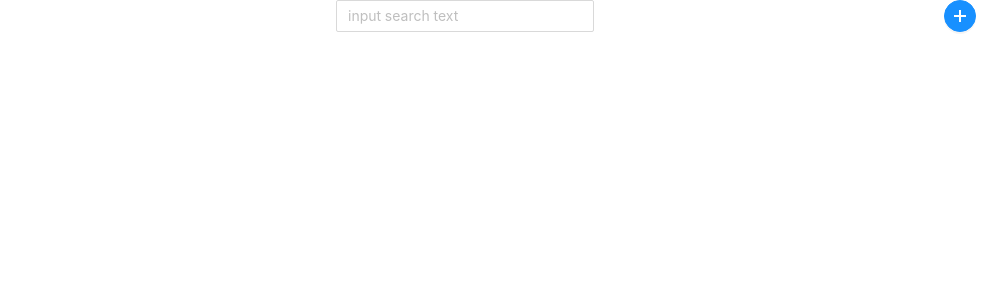
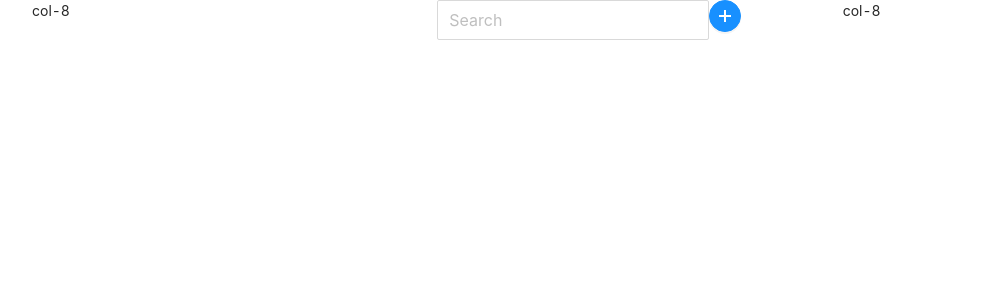
Before and after one commit to zeynepbozkirr/Todo-app, a Next.js app: page / in a window 1280 px wide. Shown: the top 300 px of the page, without its empty margins (0-1007 px from the left). Built offline with nearby package versions, Linux system fonts and the light colour scheme.

Commit message:
form edit

```diff
--- /dev/null
+++ b/components/Custom/CustomButton/index.js
@@ -0,0 +1,24 @@
+import React, {useState} from 'react';
+import 'antd/dist/antd.css';
+import {Form, Input, Space, Row, Col, Button} from 'antd';
+import {PlusOutlined} from "@ant-design/icons";
+
+const OpenFormButton = ({onClickButton,icons,types,htmlTypes,shapes,texts}) =>{
+    return(
+        <div>
+            <Button type={types? types :"primary"}
+                    htmlType={htmlTypes ? htmlTypes:"button"}
+                    shape={shapes }
+                    icon={icons}
+                    onClick={onClickButton}
+            >
+                {texts}
+            </Button>
+
+
+        </div>
+    )
+
+}
+
+export default OpenFormButton;
--- a/components/Custom/CustomInput/index.js
+++ b/components/Custom/CustomInput/index.js
@@ -3,12 +3,15 @@ import 'antd/dist/antd.css';
 import { Input} from 'antd';
 
 
-const CustomInput = () => (
+const CustomInput = ({placeholder,inpValues,onchangeInput}) => (
             <Input
-                placeholder="input search text"
-                allowClear
-                enterButton
+
+                placeholder={placeholder}
+                value={inpValues}
+                size="large"
+                onchange={onchangeInput}
             />
+
 
 );
 
--- a/components/TodoMain/Form/FormInput/index.js
+++ /dev/null
@@ -1,26 +0,0 @@
-import React from 'react';
-import 'antd/dist/antd.css';
-import {Form, Input, Space,Row,Col} from 'antd';
-import CustomInput from "../../../Custom/CustomInput"
-const { Search } = Input;
-const onSearch = (value) => console.log(value);
-
-
-const FormInputComp = () => (
-    <Space direction="vertical">
-        <Form.Item
-
-            name="Search"
-            rules={[
-                {required: true
-                }
-            ]}
-        >
-            <CustomInput />
-        </Form.Item>
-
-
-    </Space>
-);
-
-export default FormInputComp;
--- a/components/TodoMain/Form/SendButton/index.js
+++ /dev/null
@@ -1,25 +0,0 @@
-import React from 'react';
-import 'antd/dist/antd.css';
-import {Form, Input, Space, Row, Col, Button} from 'antd';
-import {PlusOutlined} from "@ant-design/icons";
-
-const { Search } = Input;
-const onSearch = (value) => console.log(value);
-
-
-const SendButton = () =>{
-
-
-    return(
-            <Form.Item >
-                <Button type="primary" htmlType="submit"  >
-                    Send
-                </Button>
-            </Form.Item>
-        )
-
-
-}
-
-
-export default SendButton;
--- a/components/TodoMain/Form/index.js
+++ b/components/TodoMain/Form/index.js
@@ -1,24 +1,63 @@
-import React from "react";
+import React ,{useState} from "react";
 import "antd/dist/antd.css";
-import {  Form, Select ,Col} from "antd";
-import SendButton from "./SendButton";
-import ResetButton from "./ResetButton";
-import FormInputComp from "./FormInput";
+import {Form, Select, Col, Button} from "antd";
+import CustomInput from "../../Custom/CustomInput";
+import CustomButton from "../../Custom/CustomButton";
+import {values} from "mobx";
 
-const { Option } = Select;
 
 const FormComp = () => {
+    const [inpValues,setInpValues]=useState({
+        title:"title",
+        content:"content"
+    })
     const [form] = Form.useForm();
 
-    const onFinish = (values) => {
-        console.log(values);
-    };
+    onchange=(val)=>
+    console.log(inpValues, "val")
+
+    const onFinish = async (e) => {
+        e.preventDefault()
+        console.log(values,"form");
+    }
 
     return (
-        <Form form={form} name="control-hooks" onFinish={onFinish}>
-            <FormInputComp/>
-            <FormInputComp/>
-            <SendButton/>
+        <Form form={form} name="control-hooks" onSubmit={onFinish}>
+            <Form.Item
+
+                name="Search"
+                rules={[
+                    {required: true
+                    }
+                ]}
+            >
+                <CustomInput inpValues={inpValues.title} placeholder={"Title"}  onchangeInput={(e)=> {
+                    setInpValues((prevState) => ({
+                        ...prevState,
+                        title: e.target.value,
+                    }));
+
+
+                }} />
+            </Form.Item>
+            <Form.Item
+                name="Search"
+                rules={[
+                    {required: true
+                    }
+                ]}
+            >
+                <CustomInput inpValues={inpValues.content} placeholder={"Content"} onchangeInput={(e)=> {
+                    setInpValues((prevState) => ({
+                        ...prevState,
+                        content: e.target.value,
+                    }));}}
+                />
+            </Form.Item>
+
+            <Form.Item >
+                <CustomButton htmlType={"submit"} texts={"Send"} />
+            </Form.Item>
         </Form>
     );
 };
--- a/components/TodoMain/Header/OpenFormButton/index.js
+++ b/components/TodoMain/Header/OpenFormButton/index.js
@@ -2,17 +2,16 @@ import React, {useState} from 'react';
 import 'antd/dist/antd.css';
 import {Form, Input, Space, Row, Col, Button} from 'antd';
 import {PlusOutlined} from "@ant-design/icons";
+import CustomButton from "../../../Custom/CustomButton";
 
 const OpenFormButton = ({onClickButton}) =>{
     return(
         <div>
-            <Button type="primary"
-                    htmlType="button"
-                    shape="circle"
-                    icon={<PlusOutlined />}
-                    onClick={onClickButton}
-            >
-            </Button>
+            < CustomButton
+                icons={<PlusOutlined />}
+                onClickButton={onClickButton}
+                shapes={"circle"}
+            />
 </div>
     )
 
--- a/components/TodoMain/Header/SearchInput/index.js
+++ b/components/TodoMain/Header/SearchInput/index.js
@@ -7,20 +7,21 @@ const onSearch = (value) => console.log(value);
 
 
 const SearchComp = () => (
-    <Space direction="vertical">
+
         <Form.Item
-
             name="Search"
             rules={[
-                {required: true
-                }
-            ]}
-        >
-           < CustomInput />
+                {
+                    required: true
+                }]}>
+           < CustomInput  allowClear
+                          enterButton
+                         placeholder={"Search"}
+           />
         </Form.Item>
 
 
-    </Space>
+
 );
 
 export default SearchComp;
--- a/components/TodoMain/index.js
+++ b/components/TodoMain/index.js
@@ -13,8 +13,8 @@ const TodoMainComponent = () => {
     }
     return(
             <Row>
-                <Col span={12} offset={6}>
-                    <SearchInput/>
+                <Col size="large">
+                    <SearchInput />
                 </Col>
                 <Col>
                     <OpenFormButton onClickButton={()=>onClickButton()} />
--- a/pages/index.js
+++ b/pages/index.js
@@ -2,11 +2,19 @@ import Head from 'next/head'
 import Image from 'next/image'
 import styles from '../styles/Home.module.css'
 import TodoMainComponent from "../components/TodoMain"
+import {Form, Input, Space, Row, Col, Button} from 'antd';
+
 export default function Home() {
   return (
-    <div className={styles.container}>
-      <TodoMainComponent/>
 
-    </div>
+        <Row className={styles.container} >
+            <Col span={8}>col-8</Col>
+            <Col span={8}  >
+                <TodoMainComponent />
+            </Col>
+            <Col span={8}>col-8</Col>
+        </Row>
+
+
   )
 }
--- a/styles/Home.module.css
+++ b/styles/Home.module.css
@@ -1,3 +1,12 @@
 .container {
   padding: 0 2rem;
+  display: flex;
+  align-content: center;
+
 }
+
+.TodoMainComponent{
+  display: flex;
+  align-content: center;
+  flex-direction: column;
+}
```
Also changed, not shown: components/StarMission/StarMission.js (added).
